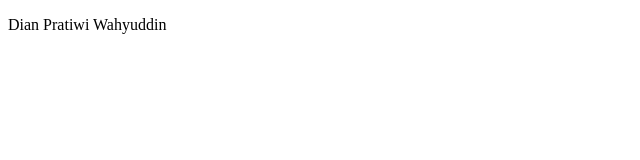
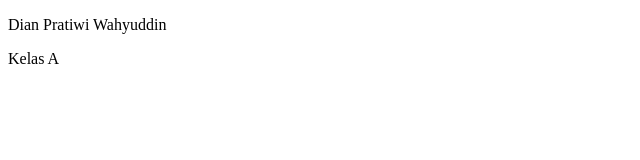
Before and after one commit to dnprtiwi/my-repo-from-remote, a plain HTML site: page index.html in a window 1280 px wide. Shown: the full height of the page, 0-640 px from the left. Drawn offline with Linux system fonts and the light colour scheme.

Commit message:
added basic markup to create a website content

```diff
--- a/index.html
+++ b/index.html
@@ -5,7 +5,7 @@
 </head>
 <body>
 	<p>Dian Pratiwi Wahyuddin</p>
-
+	<p>Kelas A</p>
 
 </body>
 </html>
```
